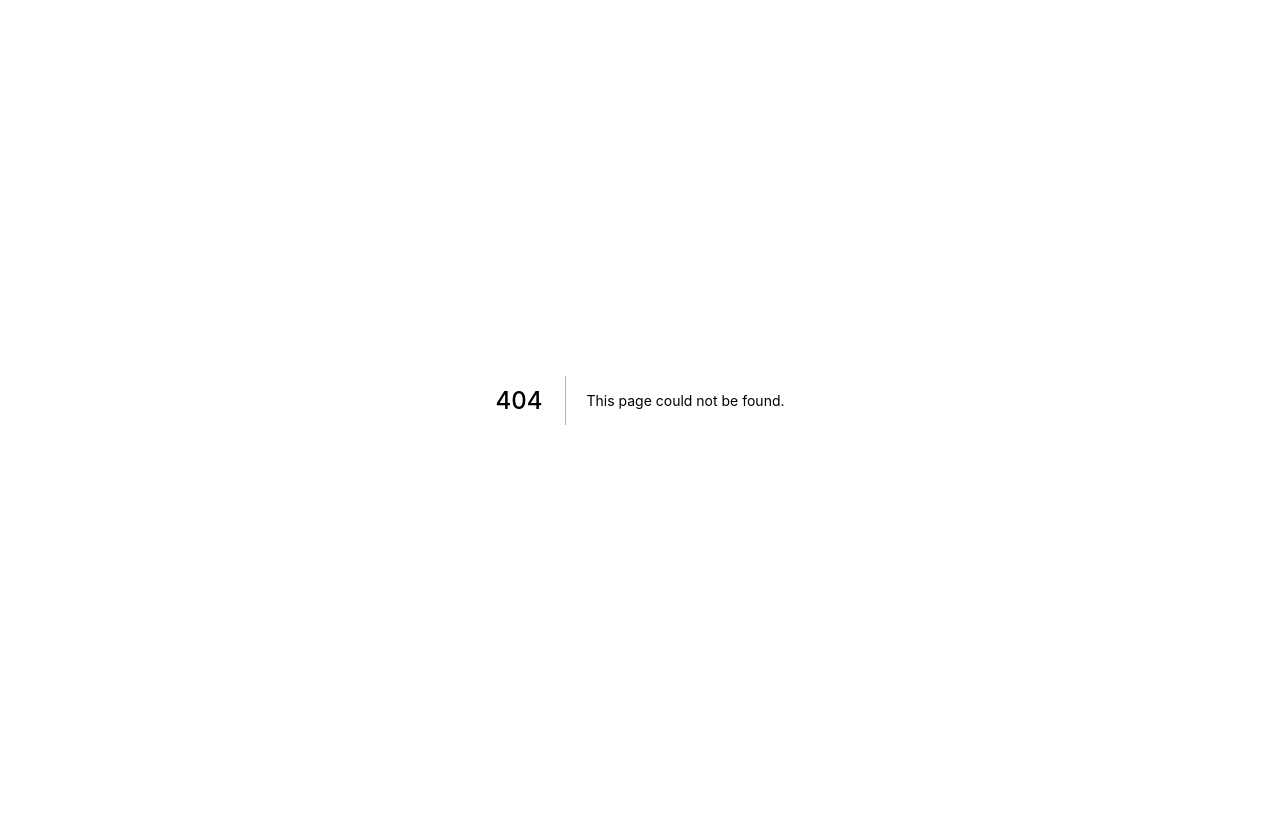
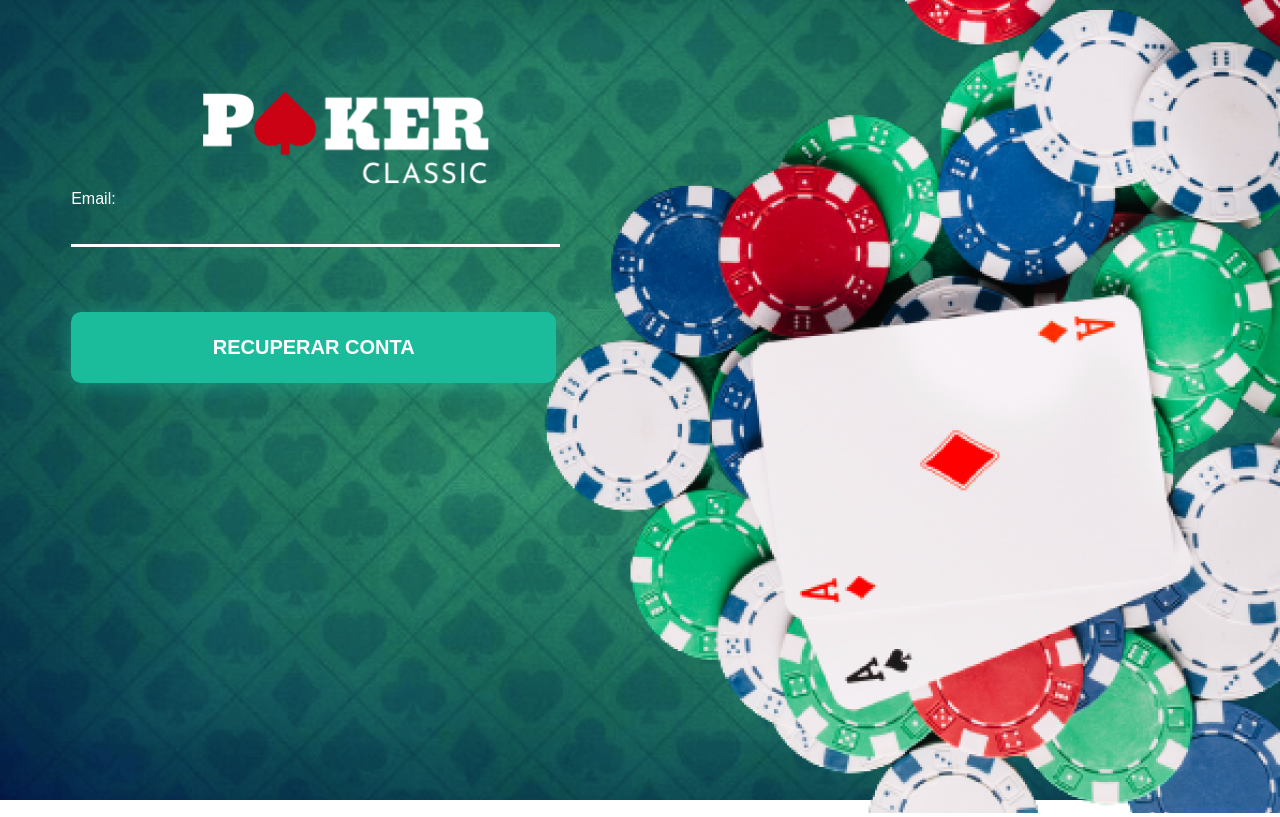
Before and after one commit to lucioln/poker-classic, a Next.js app: page /recuperar in a window 1280 px wide. Before the commit this address had no page. Built offline with nearby package versions, Linux system fonts and the light colour scheme.

Commit message:
quarto commit

```diff
--- a/src/components/Logo/Logo.jsx
+++ b/src/components/Logo/Logo.jsx
@@ -4,7 +4,9 @@ import LogoPoker from "../../../public/images/logo.png";
 const Logo = () => {
   return (
     <LogoDiv>
-      <Image src={LogoPoker} />
+      <a href="/">
+        <Image src={LogoPoker} />
+      </a>
     </LogoDiv>
   );
 };
--- a/src/pages/index.jsx
+++ b/src/pages/index.jsx
@@ -23,7 +23,9 @@ const index = () => {
             <label className="links-form">Lembrar de mim </label>
           </div>
           <div className="colum right">
-            <a className="links-form">Esqueceu a senha?</a>
+            <a className="links-form" href="/recuperar">
+              Esqueceu a senha?
+            </a>
           </div>
         </div>
         <ButtonLogin nome="LOGIN"></ButtonLogin>
--- /dev/null
+++ b/src/pages/recuperar.jsx
@@ -0,0 +1,23 @@
+import React from "react";
+import ButtonLogin from "../components/Button/Button";
+import ImgBack from "../components/ImgBack/ImgBack";
+import { Container } from "../styles/index.styles";
+import Logo from "../components/Logo/Logo";
+
+function recuperar() {
+  return (
+    <div>
+      <Container>
+        <Logo />
+        <div className="line-form one">
+          <label>Email:</label>
+          <input type="text" className="input-form"></input>
+        </div>
+        <ButtonLogin nome="RECUPERAR CONTA"></ButtonLogin>
+      </Container>
+      <ImgBack></ImgBack>
+    </div>
+  );
+}
+
+export default recuperar;
--- a/src/styles/global.css
+++ b/src/styles/global.css
@@ -28,6 +28,8 @@ form {
   line-height: 20px;
   max-width: 468px;
   color: white;
+  cursor: pointer;
+  text-decoration: none;
 }
 .terms {
   position: absolute;
```
